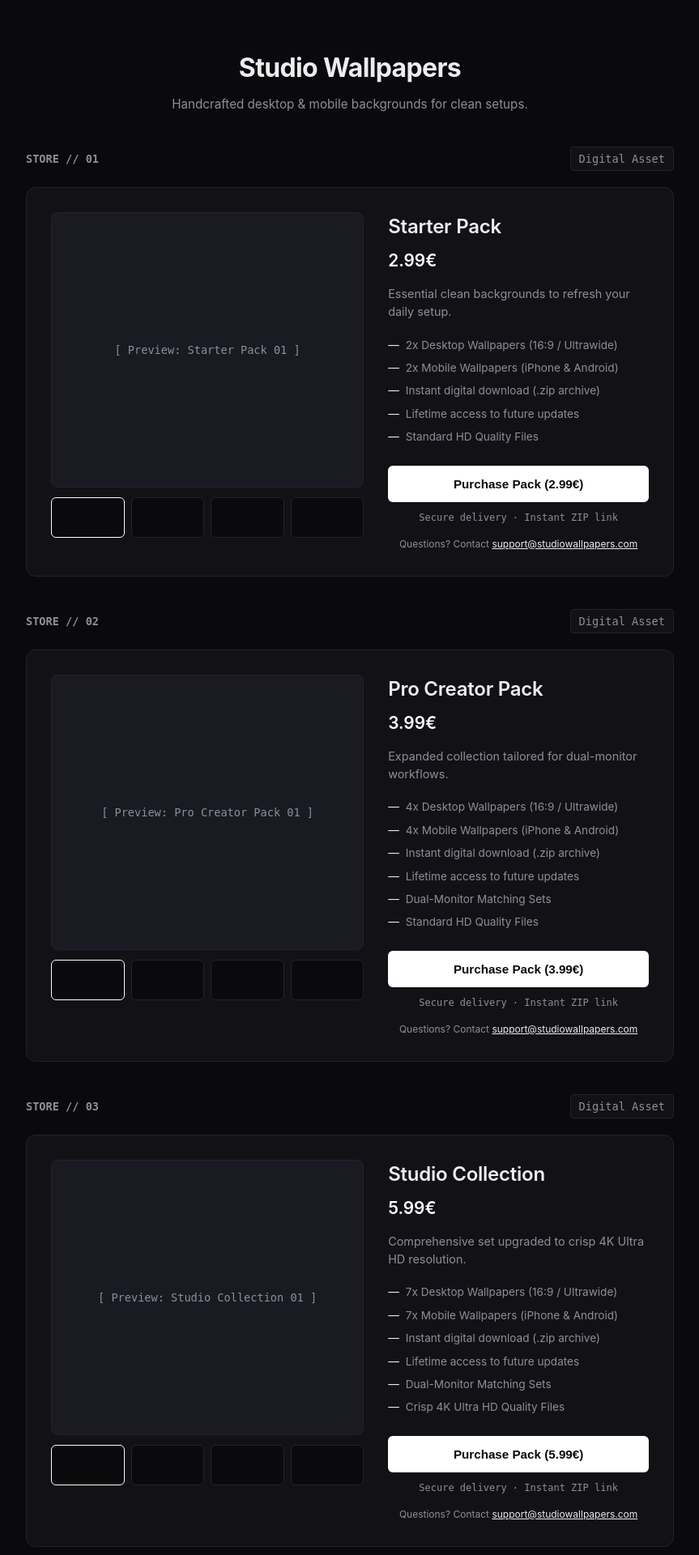
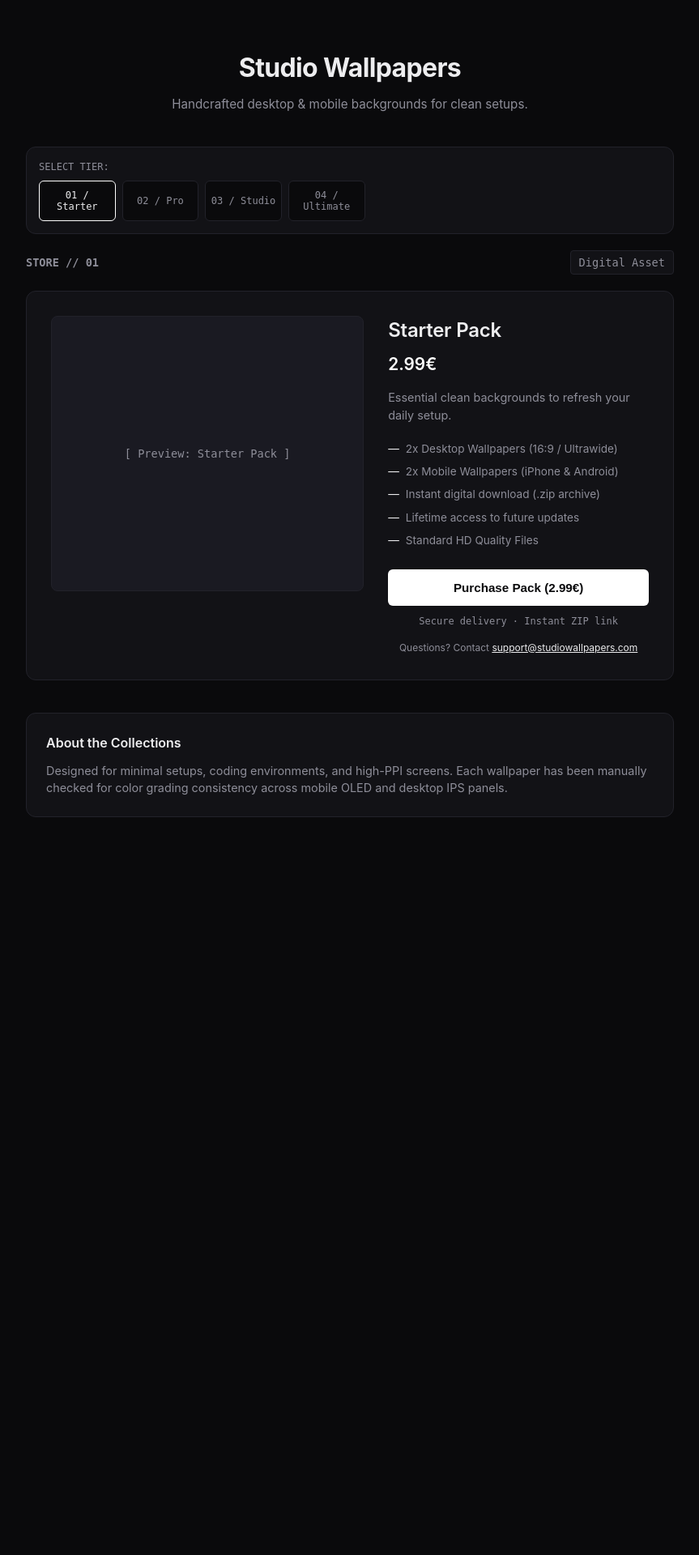
Before and after one commit to td3w/noxelstudio, a Flask app: page / in a window 1280 px wide. Shown: the top 1920 px of the page at 81% size, without its empty margins (208-1071 px from the left). After the commit the page ends 1009 px from the top, so only its background shows below. Run offline with Flask 3, Linux system fonts and the light colour scheme; some libraries are stand-ins or nearby versions.

Commit message:
Turn thumbnail row into interactive switcher tabs

```diff
--- a/templates/index.html
+++ b/templates/index.html
@@ -3,7 +3,7 @@
 <head>
     <meta charset="UTF-8">
     <meta name="viewport" content="width=device-width, initial-scale=1.0">
-    <title>Studio Wallpapers | Complete Collections</title>
+    <title>Studio Wallpapers | Collections</title>
     <style>
         :root {
             --bg: #0a0a0c;
@@ -96,10 +96,17 @@
             border: 1px solid var(--border);
             border-radius: 6px;
             cursor: pointer;
-            transition: border-color 0.2s;
+            transition: border-color 0.2s, background 0.2s;
+            display: flex;
+            align-items: center;
+            justify-content: center;
+            font-size: 0.75rem;
+            color: var(--muted);
+            font-family: monospace;
         }
         .thumb-btn:hover, .thumb-btn.active {
             border-color: var(--accent);
+            color: var(--text);
         }
         .details-pane { display: flex; flex-direction: column; justify-content: space-between; }
         h2.product-title { font-size: 1.5rem; margin: 0 0 8px 0; font-weight: 600; letter-spacing: -0.01em; }
@@ -152,6 +159,13 @@
         }
         .section-box h3 { font-size: 1rem; margin: 0 0 12px 0; font-weight: 600; }
         .section-box p { margin: 0; font-size: 0.9rem; color: var(--muted); }
+
+        .product-panel {
+            display: none;
+        }
+        .product-panel.active {
+            display: block;
+        }
     </style>
 </head>
 <body>
@@ -162,7 +176,22 @@
             <p>Handcrafted desktop & mobile backgrounds for clean setups.</p>
         </div>
 
+        <!-- Thumbnail Navigation Bar (Controls which package is shown) -->
+        <div class="product-grid" style="padding: 15px; margin-bottom: 20px;">
+            <div style="width: 100%; display: flex; flex-direction: column; gap: 8px;">
+                <span style="font-size: 0.75rem; font-family: monospace; color: var(--muted);">SELECT TIER:</span>
+                <div class="thumb-row">
+                    <button class="thumb-btn active" onclick="switchProduct(0, this)">01 / Starter</button>
+                    <button class="thumb-btn" onclick="switchProduct(1, this)">02 / Pro</button>
+                    <button class="thumb-btn" onclick="switchProduct(2, this)">03 / Studio</button>
+                    <button class="thumb-btn" onclick="switchProduct(3, this)">04 / Ultimate</button>
+                </div>
+            </div>
+        </div>
+
+        <!-- Dynamic Product Panels -->
         {% for product in products %}
+        <div class="product-panel {% if loop.first %}active{% endif %}" id="panel-{{ loop.index0 }}">
             <div class="nav">
                 <strong>STORE // {{ product.id }}</strong>
                 <span>Digital Asset</span>
@@ -170,14 +199,8 @@
 
             <div class="product-grid">
                 <div class="preview-pane">
-                <div class="main-img" id="displayBox-{{ product.id }}">
-                    [ Preview: {{ product.name }} 01 ]
-                </div>
-                <div class="thumb-row">
-                    <button class="thumb-btn active" onclick="setPreview('displayBox-{{ product.id }}', '{{ product.previews[0] }}', '[ Preview: {{ product.name }} 01 ]', event)"></button>
-                    <button class="thumb-btn" onclick="setPreview('displayBox-{{ product.id }}', '{{ product.previews[1] }}', '[ Preview: {{ product.name }} 02 ]', event)"></button>
-                    <button class="thumb-btn" onclick="setPreview('displayBox-{{ product.id }}', '{{ product.previews[2] }}', '[ Preview: {{ product.name }} 03 ]', event)"></button>
-                    <button class="thumb-btn" onclick="setPreview('displayBox-{{ product.id }}', '{{ product.previews[3] }}', '[ Preview: {{ product.name }} 04 ]', event)"></button>
+                    <div class="main-img" style="background: {{ product.previews[0] }};">
+                        [ Preview: {{ product.name }} ]
                     </div>
                 </div>
 
@@ -203,6 +226,7 @@
                     </div>
                 </div>
             </div>
+        </div>
         {% endfor %}
 
         <div class="section-box">
@@ -212,15 +236,20 @@
     </div>
 
     <script>
-        function setPreview(boxId, colorHex, textLabel, event) {
-            const box = document.getElementById(boxId);
-            box.style.background = colorHex;
-            box.innerText = textLabel;
+        function switchProduct(index, clickedBtn) {
+            // Hide all product panels
+            document.querySelectorAll('.product-panel').forEach(panel => {
+                panel.classList.remove('active');
+            });
 
-            // Find parent thumbnail row and toggle active state only within this product card
-            const thumbRow = event.target.parentElement;
-            thumbRow.querySelectorAll('.thumb-btn').forEach(btn => btn.classList.remove('active'));
-            event.target.classList.add('active');
+            // Show the selected product panel
+            document.getElementById('panel-' + index).classList.add('active');
+
+            // Update active state on buttons
+            document.querySelectorAll('.thumb-btn').forEach(btn => {
+                btn.classList.remove('active');
+            });
+            clickedBtn.classList.add('active');
         }
     </script>
 
```
Lines whose indentation alone changed are shown as unchanged.
